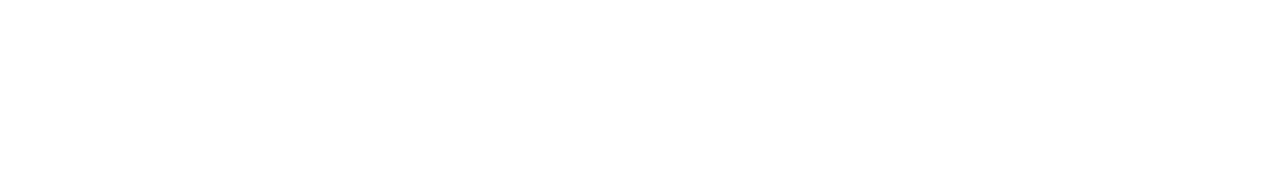
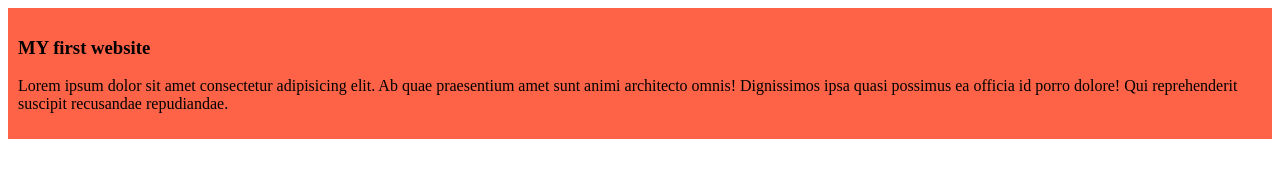
Before and after one commit to masuddeploment/module-3, a plain HTML site: page index.html in a window 1280 px wide. Drawn offline with Linux system fonts and the light colour scheme.

Commit message:
added the blog first blog

```diff
--- a/index.html
+++ b/index.html
@@ -4,8 +4,12 @@
     <meta charset="UTF-8">
     <meta name="viewport" content="width=device-width, initial-scale=1.0">
     <title>module-3</title>
+    <link rel="stylesheet" href="styles/blog.css">
 </head>
 <body>
-
+    <div>
+        <h3>MY first website</h3>
+        <p>Lorem ipsum dolor sit amet consectetur adipisicing elit. Ab quae praesentium amet sunt animi architecto omnis! Dignissimos ipsa quasi possimus ea officia id porro dolore! Qui reprehenderit suscipit recusandae repudiandae.</p>
+    </div>
 </body>
 </html>
--- /dev/null
+++ b/styles/blog.css
@@ -0,0 +1,4 @@
+div{
+    background-color: tomato;
+    padding: 10px;
+}
```
